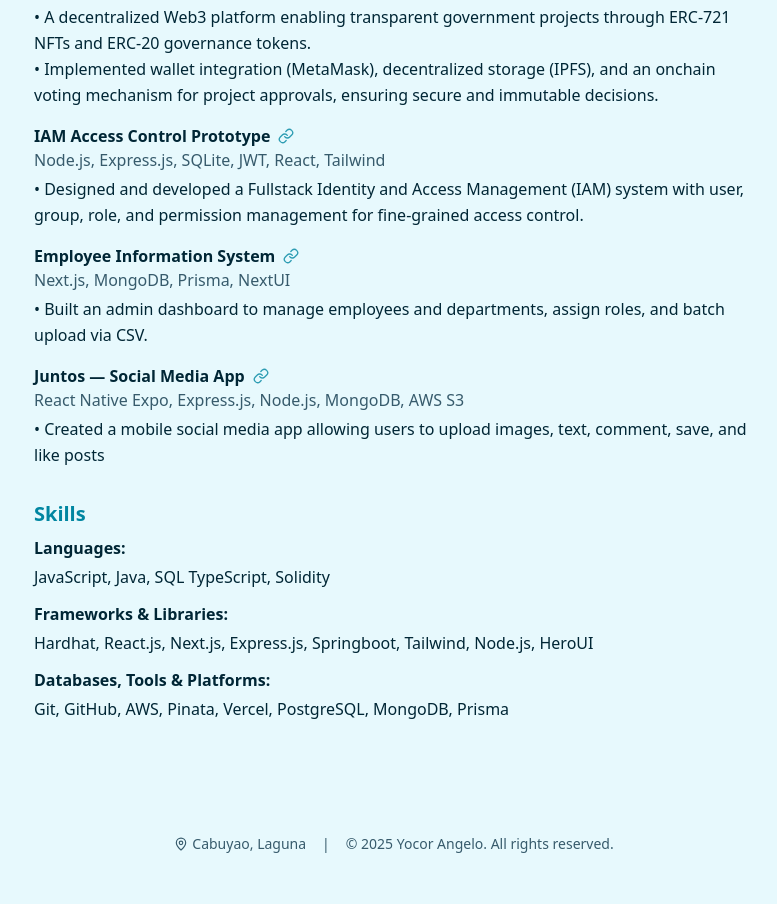
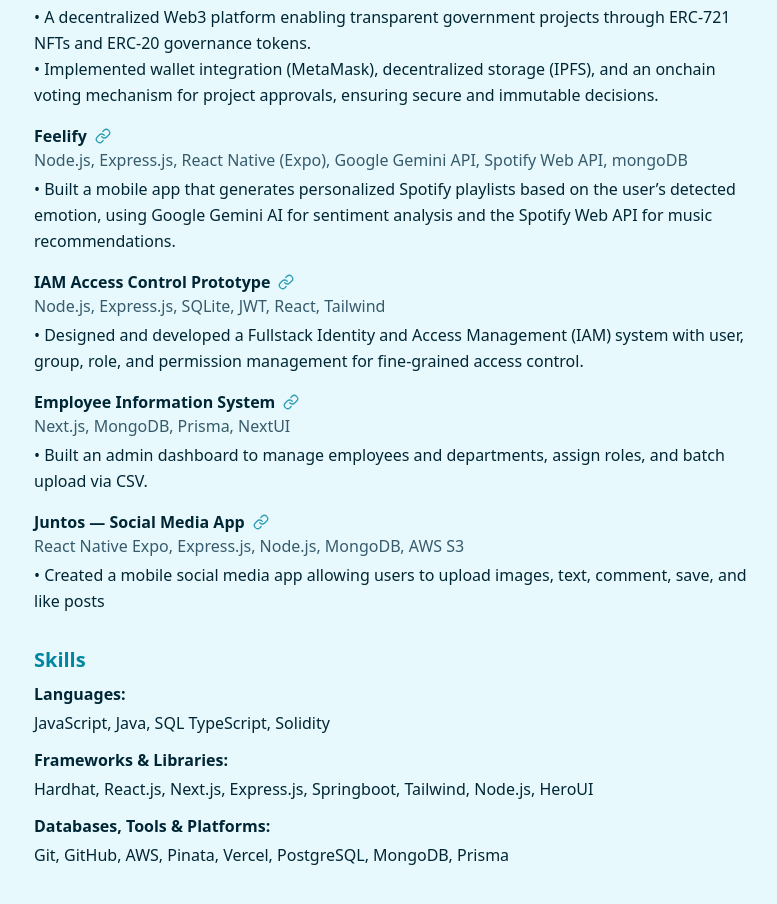
Before and after one commit to ycrangelo/prtfl, a Next.js app: page / in a window 1280 px wide. Shown: the part 1806-2710 px from the top of the page, without its empty margins (246-1023 px from the left). Before the commit the page ends 2676 px from the top, so only its background shows below. Built offline with nearby package versions, Linux system fonts and the light colour scheme.

Commit message:
added pproject feelify

```diff
--- a/app/page.tsx
+++ b/app/page.tsx
@@ -325,6 +325,20 @@ OpenZeppelin, Infura, IPFS, JWT</p>
             </div>
             <div>
               <a
+                href="https://github.com/ycrangelo/Feelify.git"
+                target="_blank"
+                rel="noopener noreferrer"
+                className="text-base font-semibold text-foreground hover:text-primary transition-colors inline-flex cursor-pointer items-center"
+              >
+                Feelify
+                <Link size={16} className=" ml-2 text-primary opacity-80 hover:opacity-100 transition-opacity" />
+              </a>
+              <p className="text-muted-foreground mb-1">Node.js, Express.js, React Native (Expo), Google Gemini API, Spotify Web API, mongoDB</p>
+              <p className="text-foreground leading-relaxed">
+• Built a mobile app that generates personalized Spotify playlists based on the user’s detected emotion, using Google Gemini AI for sentiment analysis and the Spotify Web API for music recommendations.              </p>
+            </div>
+            <div>
+              <a
                 href="https://github.com/ycrangelo/IAM-Style-Access-Control-System.git"
                 target="_blank"
                 rel="noopener noreferrer"
```
